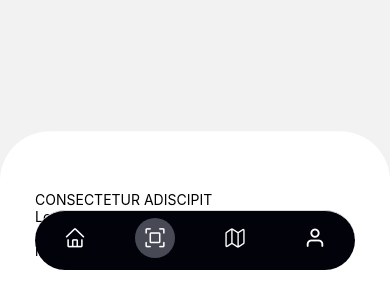
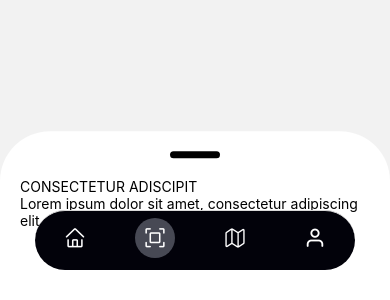
Before and after one commit to HaugaardThomas/Messe-App-Working, a React Native app in the folder client/: screen /StandScreen in a window 390 px wide. Shown: the part 544-844 px from the top of the page. Built offline with nearby package versions, Linux system fonts and the light colour scheme; no server answers.

Commit message:
Grabble/handle på bottomsheet

```diff
--- a/client/navigation/TabNavigator.js
+++ b/client/navigation/TabNavigator.js
@@ -24,7 +24,7 @@ import Colors from "../colors/Colors";
 import AsyncStorage from "@react-native-async-storage/async-storage";
 
 // Icon
-import { AntDesign, Ionicons, Feather } from '@expo/vector-icons';
+import { AntDesign, Ionicons, Feather} from '@expo/vector-icons';
 
 
 const TabNavigator = () => {
--- a/client/screens/StandScreen.js
+++ b/client/screens/StandScreen.js
@@ -4,6 +4,9 @@ import { StatusBar } from "expo-status-bar";
 import {useState} from 'react';
 
 import BottomSheet from "../components/bottomSheet";
+
+import { Ionicons } from '@expo/vector-icons';
+
 
 
 
@@ -20,6 +23,9 @@ const StandScreen = () => {
 
         <BottomSheet>
         <View style={styles.bottomSheetMainContainer}>
+          <View style={styles.handleContainer}>
+            <Image style={styles.handleImage} />
+          </View>
           <View style={styles.bottomSheetTitleContainer}>
             <Text style={styles.bottomSheetTextTitle}>CONSECTETUR ADISCIPIT</Text>
           </View>
@@ -42,8 +48,18 @@ const styles = StyleSheet.create({
 
     // BOTTOM SHEET
     bottomSheetMainContainer: {
-        padding: 15,
-        paddingTop: 50,
+      paddingTop: 10
     },
+    handleContainer: {
+      alignItems: 'center',
+      paddingBottom: 20
+    },
+    handleImage: {
+      width: 50,
+      height: 7,
+      backgroundColor: 'black',
+      borderRadius: 30
+    }
+
 
 });
```
